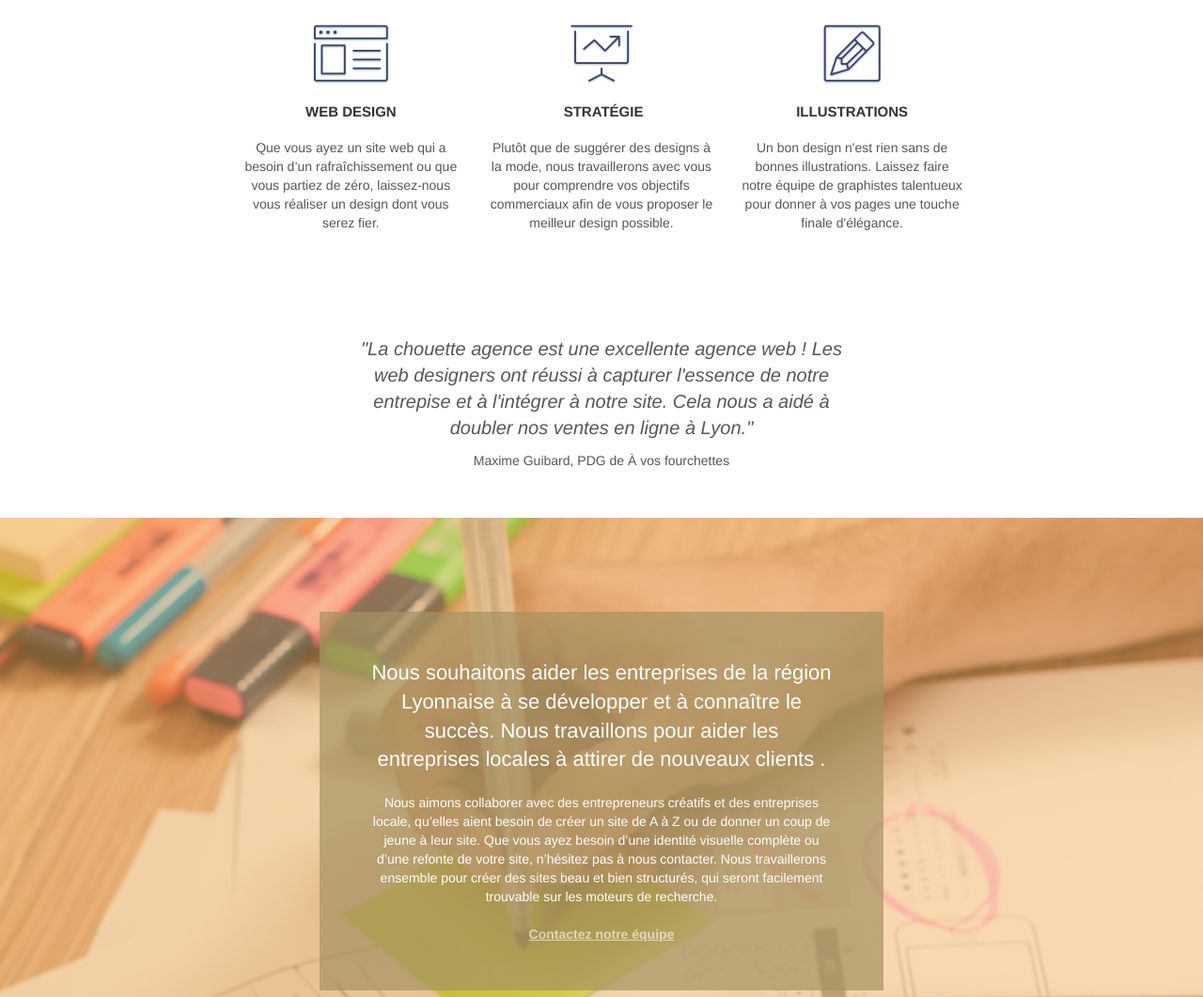
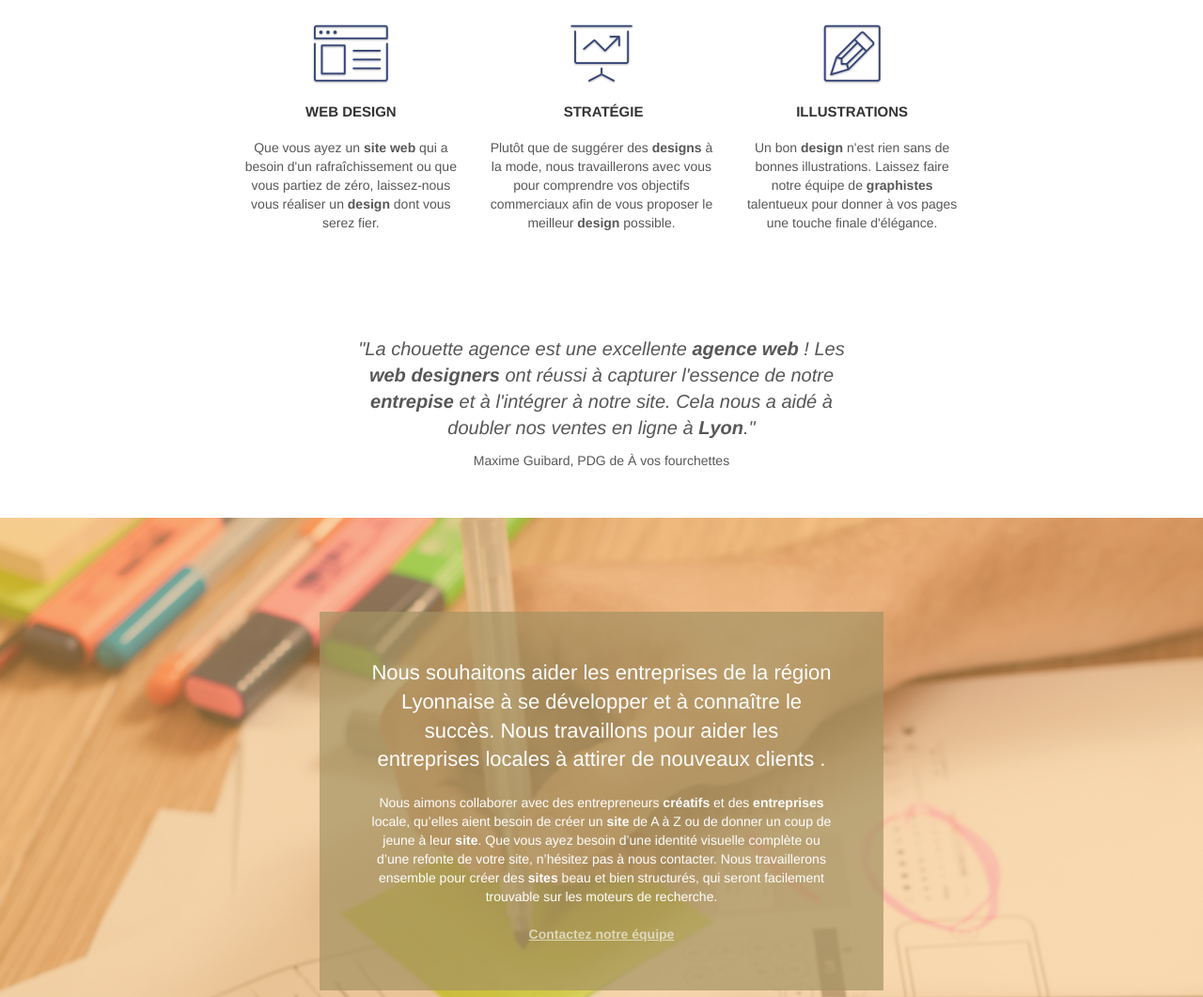
Before and after one commit to JuBerges/Starting-website, a plain HTML site: page index.html in a window 1280 px wide. Shown: the part 593-1654 px from the top of the page at 94% size. Drawn offline with Linux system fonts and the light colour scheme.

Commit message:
strong sur les mots clé du body

```diff
--- a/index.html
+++ b/index.html
@@ -145,9 +145,9 @@
               </div>
               <h3 class="mg-md text-center">Web design</h3>
               <p class="text-center">
-                Que vous ayez un site web qui a besoin d&rsquo;un
+                Que vous ayez un <strong>site web</strong> qui a besoin d'un
                 rafraîchissement ou que vous partiez de zéro, laissez-nous vous
-                réaliser un design dont vous serez fier.
+                réaliser un <strong>design</strong> dont vous serez fier.
               </p>
             </div>
             <div class="col-sm-4">
@@ -158,9 +158,10 @@
               </div>
               <h3 class="mg-md text-center">&nbsp;Stratégie</h3>
               <p class="text-center">
-                Plutôt que de suggérer des designs à la mode, nous travaillerons
-                avec vous pour comprendre vos objectifs commerciaux afin de vous
-                proposer le meilleur design possible.<br />
+                Plutôt que de suggérer des <strong>designs</strong> à la mode,
+                nous travaillerons avec vous pour comprendre vos objectifs
+                commerciaux afin de vous proposer le meilleur
+                <strong>design</strong> possible.<br />
               </p>
             </div>
             <div class="col-sm-4">
@@ -171,19 +172,23 @@
               </div>
               <h3 class="mg-md text-center">Illustrations</h3>
               <p class="text-center">
-                Un bon design n'est rien sans de bonnes illustrations. Laissez
-                faire notre équipe de graphistes talentueux pour donner à vos
-                pages une touche finale d'élégance.
+                Un bon <strong>design</strong> n'est rien sans de bonnes
+                illustrations. Laissez faire notre équipe de
+                <strong>graphistes</strong> talentueux pour donner à vos pages
+                une touche finale d'élégance.
               </p>
             </div>
           </div>
           <div class="row voffset-lg voffset">
             <div class="col-xs-12 col-md-8 col-md-offset-2 text-center">
               <h2 class="quote f-family">
-                "La chouette agence est une excellente agence web ! Les<br />
-                web designers ont réussi à capturer l'essence de notre<br />
-                entrepise et à l'intégrer à notre site. Cela nous a aidé à<br />
-                doubler nos ventes en ligne à Lyon."
+                "La chouette agence est une excellente
+                <strong>agence web</strong> ! Les<br />
+                <strong>web designers</strong> ont réussi à capturer l'essence
+                de notre<br />
+                <strong>entrepise</strong> et à l'intégrer à notre site. Cela
+                nous a aidé à<br />
+                doubler nos ventes en ligne à <strong>Lyon</strong>."
               </h2>
               <p class="quote-n f-family">
                 Maxime Guibard, PDG de À vos fourchettes
@@ -208,12 +213,14 @@
                 aider les entreprises locales à attirer de nouveaux clients .<br />
               </h2>
               <p id="pr" class="text-center white">
-                Nous aimons collaborer avec des entrepreneurs créatifs et des
-                entreprises locale, qu’elles aient besoin de créer un site de A
-                à Z ou de donner un coup de jeune à leur site. Que vous ayez
-                besoin d’une identité visuelle complète ou d’une refonte de
-                votre site, n’hésitez pas à nous contacter. Nous travaillerons
-                ensemble pour créer des sites beau et bien structurés, qui
+                Nous aimons collaborer avec des entrepreneurs
+                <strong>créatifs</strong> et des
+                <strong>entreprises</strong> locale, qu’elles aient besoin de
+                créer un <strong>site</strong> de A à Z ou de donner un coup de
+                jeune à leur <strong>site</strong>. Que vous ayez besoin d’une
+                identité visuelle complète ou d’une refonte de votre site,
+                n’hésitez pas à nous contacter. Nous travaillerons ensemble pour
+                créer des <strong>sites</strong> beau et bien structurés, qui
                 seront facilement trouvable sur les moteurs de recherche.
                 <br /><br /><a class="ltc-white bold-link" href="contact.html"
                   >Contactez notre équipe</a
@@ -361,7 +368,7 @@
           <div class="row">
             <div class="col-sm-12">
               <p class="text-center white">
-                La chouette agence - Agence web basée à Lyon.<br />
+                <strong>La chouette agence - Agence web basée à Lyon.</strong>
               </p>
               <div class="row row-no-gutters social">
                 <div class="col-sm-3">
```
